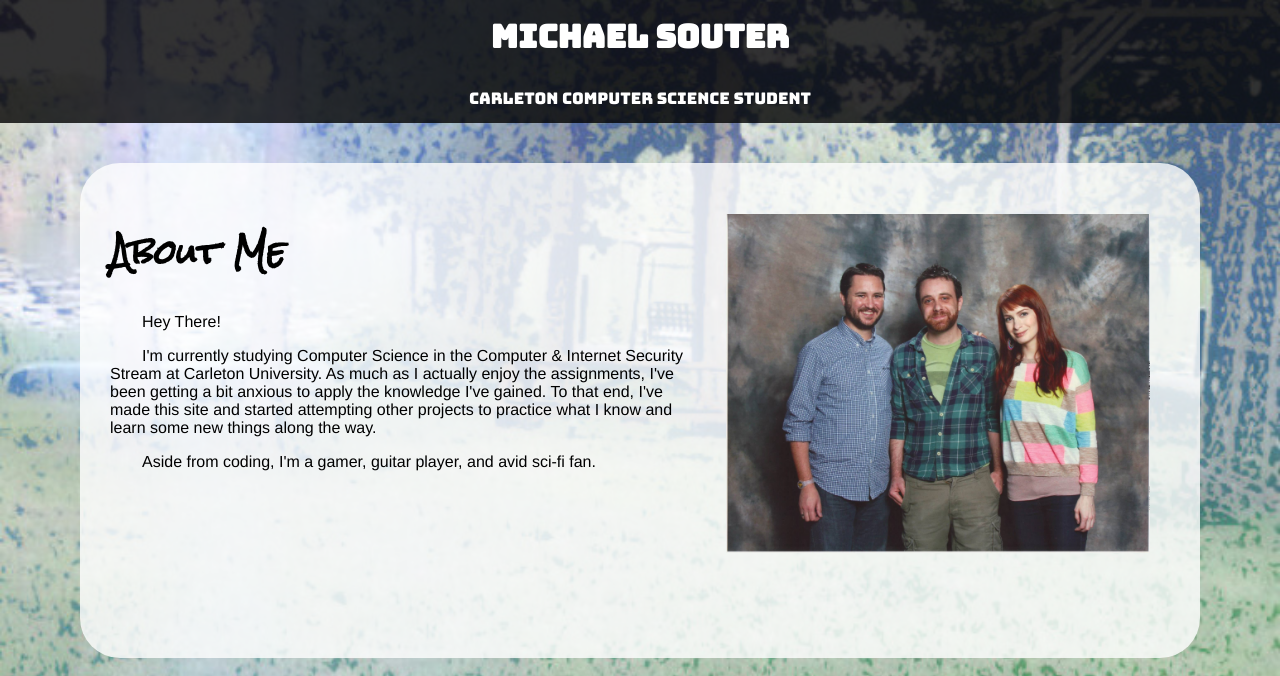
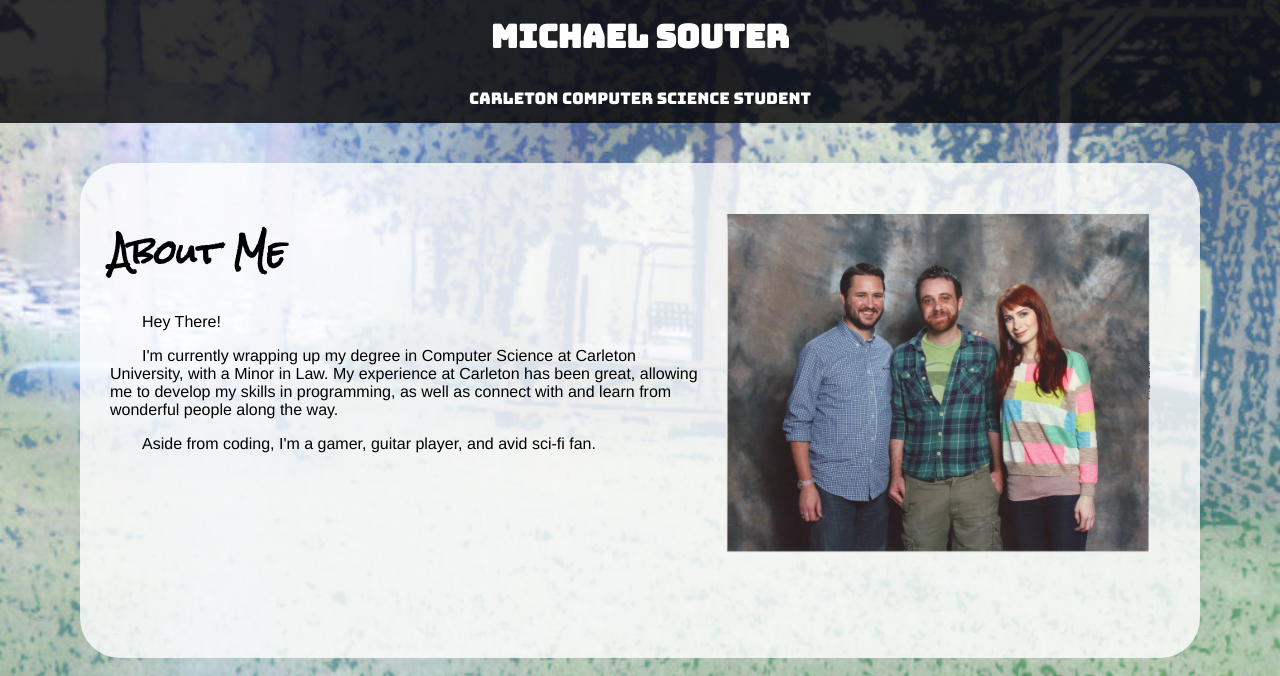
Before and after one commit to MSouter/MSouter.github.io, a plain HTML site: page about.html in a window 1280 px wide. Shown: the top 676 px of the page. Drawn offline with Linux system fonts and the light colour scheme.

Commit message:
Updated Resume and Info

```diff
--- a/about.html
+++ b/about.html
@@ -21,10 +21,8 @@
         <h1><img src="img/comiccon.jpg" alt="Tabletop!">
             About Me</h1>
         <p>Hey There!</p>
-        <p>I'm currently studying Computer Science in the Computer &amp Internet Security Stream at
-           Carleton University. As much as I actually enjoy the assignments, I've been getting a bit
-           anxious to apply the knowledge I've gained. To that end, I've made this site and started
-           attempting other projects to practice what I know and learn some new things along the way.</p>
+        <p>I'm currently wrapping up my degree in Computer Science at Carleton University, with a Minor in Law.
+	   My experience at Carleton has been great, allowing me to develop my skills in programming, as well as connect with and learn from wonderful people along the way.</p>
         <p>Aside from coding, I'm a gamer, guitar player, and avid sci-fi fan.</p>
       </div>
       <div class="main-nav">
```
Also changed, not shown: img/MichaelSouterResume.png, 1 other file.
